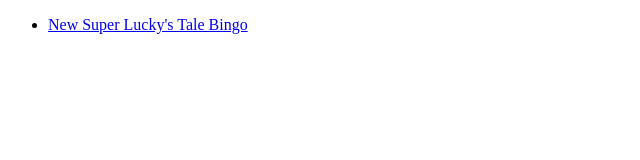
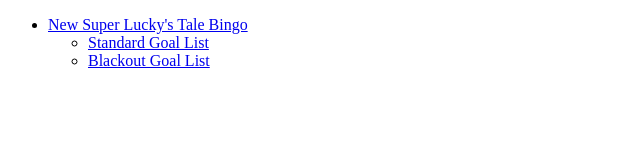
Before and after one commit to WilhelmtheMoose/wilhelmthemoose.github.io, a plain HTML site: page index.html in a window 1280 px wide. Shown: the whole page, without its empty margins (0-640 px from the left). Drawn offline with Linux system fonts and the light colour scheme.

Commit message:
Update index.html

```diff
--- a/index.html
+++ b/index.html
@@ -3,6 +3,10 @@
 <body>
 <ul>
     <li><a href="nslt-bingo/nslt-bingo.html">New Super Lucky's Tale Bingo</a></li>
+    <ul>
+        <li><a href="nslt-bingo/standard goals.txt">Standard Goal List</a></li>
+        <li><a href="nslt-bingo/blackout goals.txt">Blackout Goal List</a></li>
+    </ul>
 </ul>
 </body>
 </html>
```
